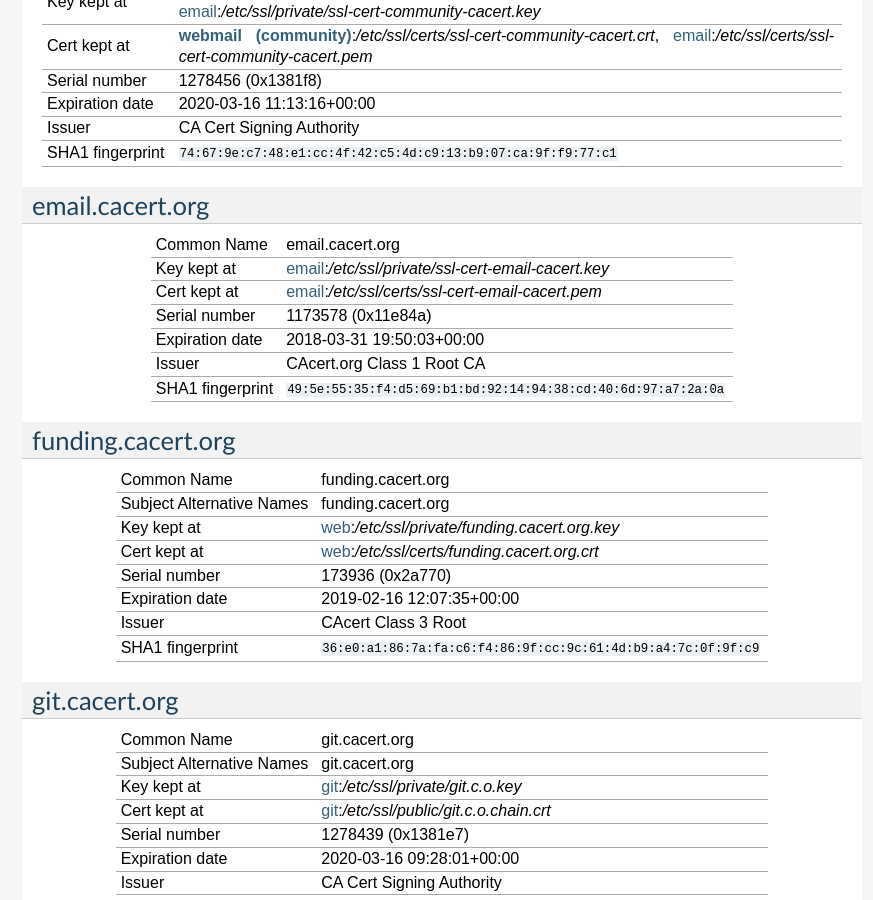
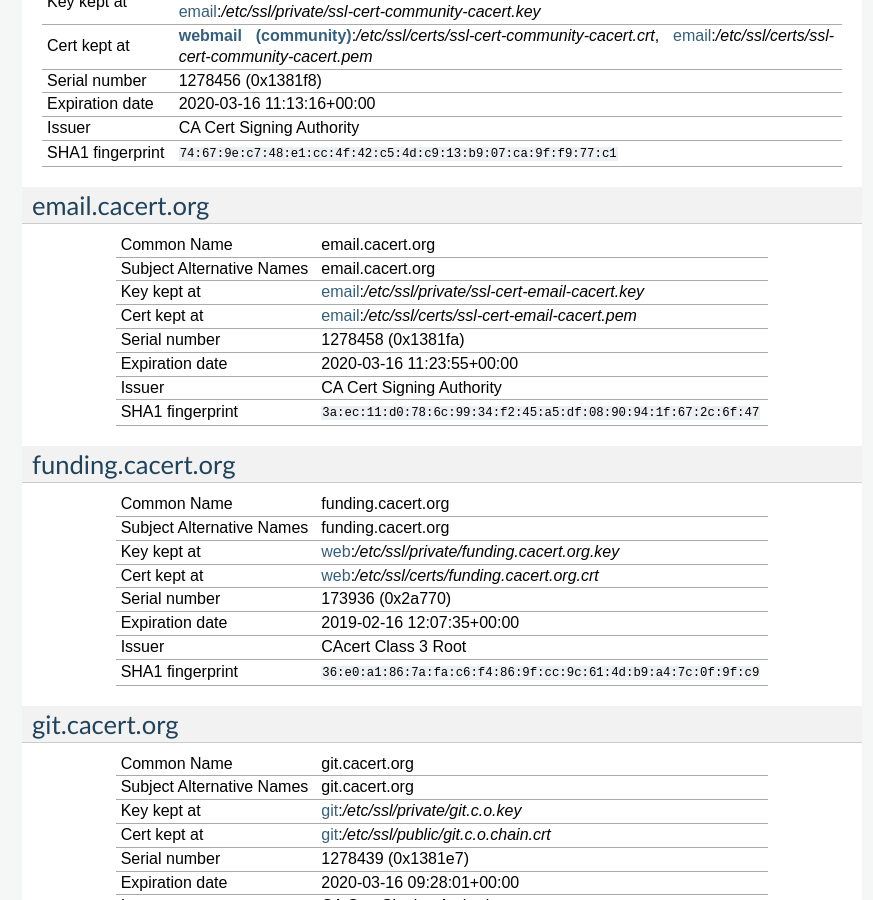
Before and after one commit to CAcertOrg/cacert-infradocs, a Sphinx documentation site: the page built from docs/certlist.rst, in a window 1280 px wide and 900 px high, scrolled down 1658 px. Shown: the whole window, without its empty margins (208-1081 px from the left). Built offline with Sphinx 7.4.7, drawn with Linux system fonts in a browser that asks for light colours; pages that are not in the unit, such as notebooks, are missing from menus.

Commit message:
Renew certificate for email.cacert.org on email

```diff
--- a/docs/systems/email.rst
+++ b/docs/systems/email.rst
@@ -273,12 +273,13 @@
 Server certificate for SMTP communication from the Internet and PHPMyAdmin.
 
 .. sslcert:: email.cacert.org
+   :altnames:   DNS:email.cacert.org
    :certfile:   /etc/ssl/certs/ssl-cert-email-cacert.pem
    :keyfile:    /etc/ssl/private/ssl-cert-email-cacert.key
-   :serial:     11e84a
-   :expiration: Mar 31 19:50:03 2018 GMT
-   :sha1fp:     49:5E:55:35:F4:D5:69:B1:BD:92:14:94:38:CD:40:6D:97:A7:2A:0A
-   :issuer:     CAcert.org Class 1 Root CA
+   :serial:     1381FA
+   :expiration: Mar 16 11:23:55 2020 GMT
+   :sha1fp:     3A:EC:11:D0:78:6C:99:34:F2:45:A5:DF:08:90:94:1F:67:2C:6F:47
+   :issuer:     CA Cert Signing Authority
 
 Server certificate for community email services (SMTPS, SMTP submission in
 Postfix and IMAP with STARTTLS, IMAPS, POP3 with STARTTLS, POP3S and pysieved)
```
